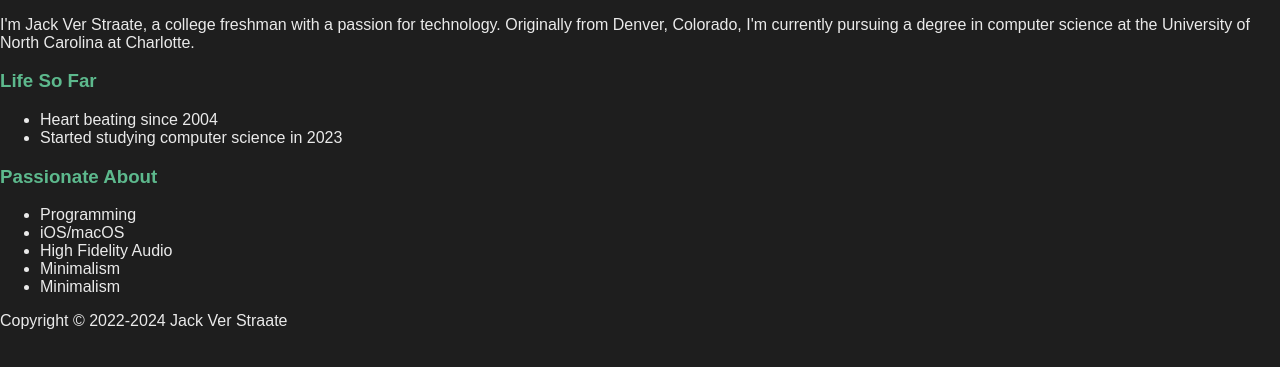
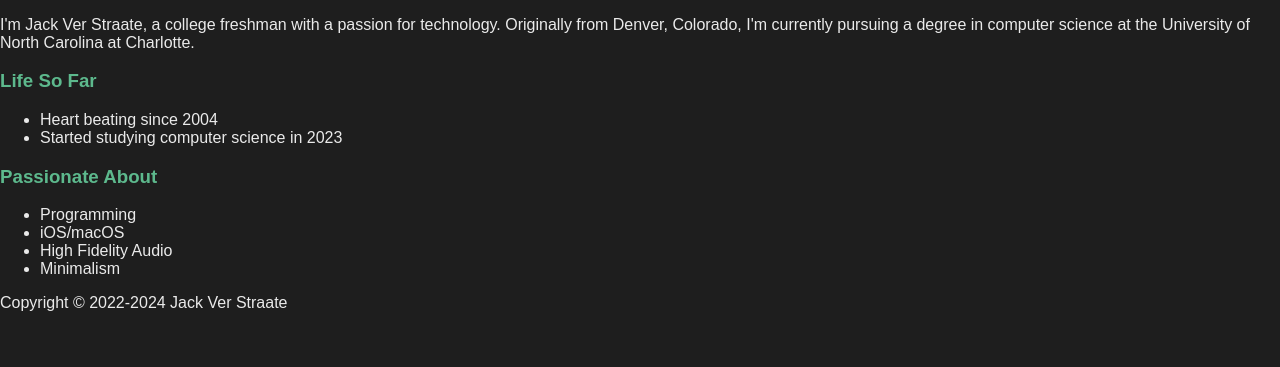
Before and after one commit to Leftover-Waffle/personal-website, a plain HTML site: page index.html in a window 1280 px wide. Shown: the part 153-520 px from the top of the page. Drawn offline with Linux system fonts and the light colour scheme.

Commit message:
Removed bullet point

```diff
--- a/index.html
+++ b/index.html
@@ -29,7 +29,6 @@
             <li>iOS/macOS</li>
             <li>High Fidelity Audio</li>
             <li>Minimalism</li>
-            <li>Minimalism</li>
         </ul>
     </section>
     <footer>
```
